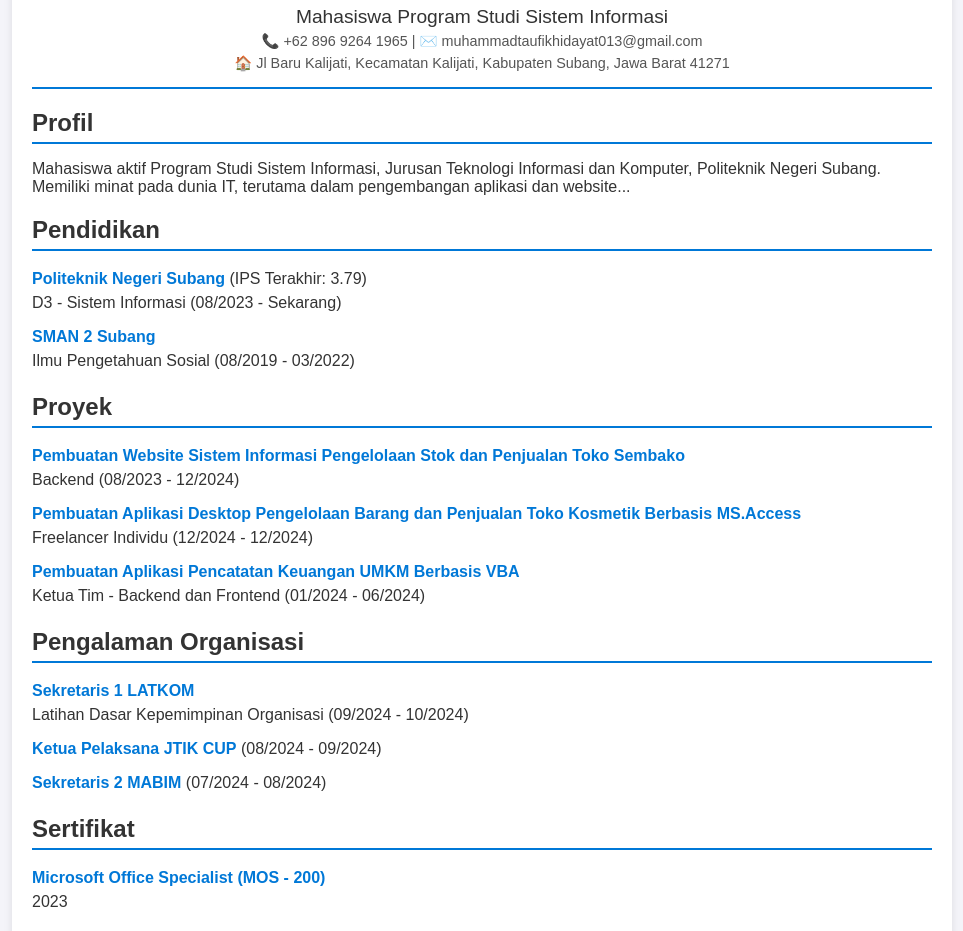
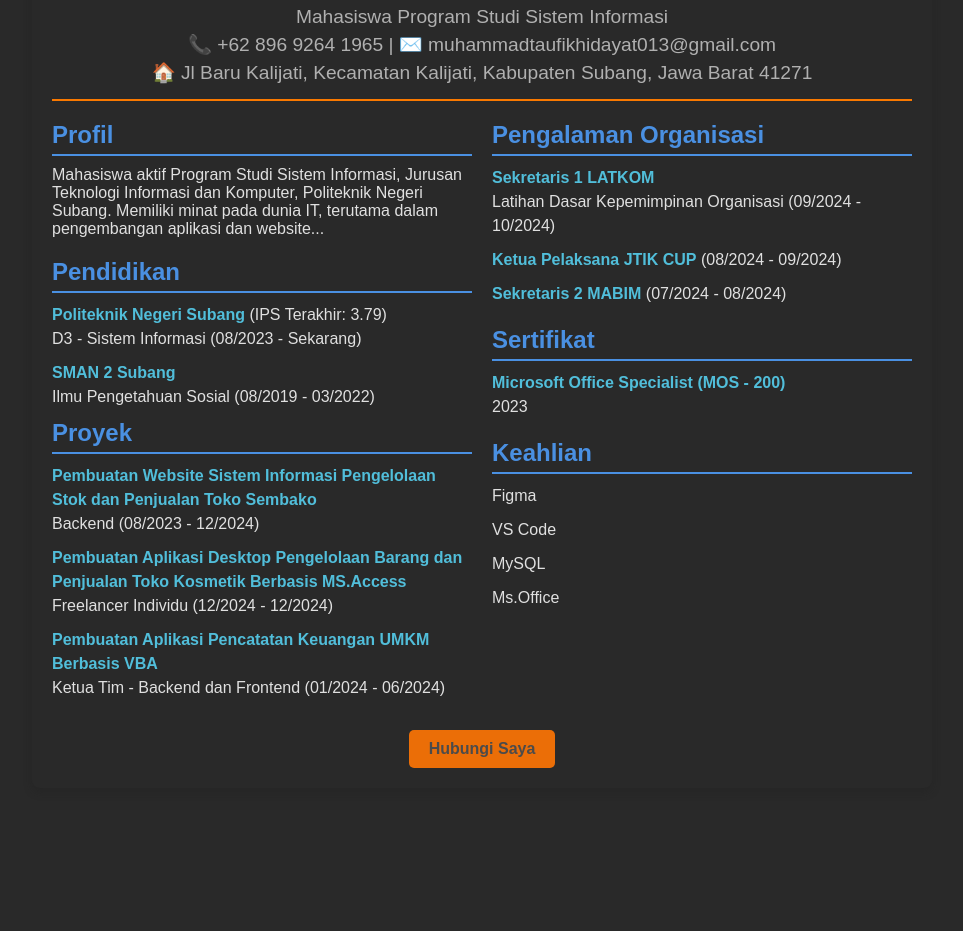
Before and after one commit to fik013/Cv-M-Taufik-10110040, a plain HTML site: page index.html in a window 1280 px wide. Shown: the part 94-1025 px from the top of the page, without its empty margins (158-1121 px from the left). After the commit the page ends 902 px from the top, so only its background shows below. Drawn offline with Linux system fonts and the light colour scheme.

Commit message:
Update styles.css

```diff
--- a/styles.css
+++ b/styles.css
@@ -1,72 +1,95 @@
+
+* {
+    margin: 0;
+    padding: 0;
+    box-sizing: border-box;
+}
+
+
 body {
     font-family: Arial, sans-serif;
     margin: 0;
     padding: 0;
-    background-color: #f4f4f9;
-    color: #333;
+    background-color: #292929;
+    color: #e0e0e0;
 }
+
 
 .cv-container {
     max-width: 900px;
     margin: 20px auto;
-    background: #fff;
+    background: #58585800;
     padding: 20px;
-    box-shadow: 0 4px 8px rgba(0, 0, 0, 0.1);
+    box-shadow: 0 4px 8px rgba(29, 29, 29, 0.3);
     border-radius: 8px;
 }
 
+
 .cv-header {
     text-align: center;
-    border-bottom: 2px solid #0078d7;
+    border-bottom: 2px solid #fa7900;
     padding-bottom: 10px;
     margin-bottom: 20px;
 }
 
 .cv-header h1 {
     font-size: 2em;
-    color: #0078d7;
+    color: #2576b8;
     margin: 0;
+}
+
+
+
+img{
+    width: 100px;
+    border-radius: 50%;
+    max-height: 100px;
+    -webkit-border-radius: 50%;
+    -moz-border-radius: 50%;
+    -ms-border-radius: 50%;
+    -o-border-radius: 50%;
+    object-fit: cover;
 }
 
 .cv-header p {
     margin: 5px 0;
     font-size: 1.2em;
+    color: #b0b0b0;
 }
 
-.contact-info p {
-    font-size: 0.9em;
-    color: #555;
+
+.cv-main-content {
+    display: flex;
+    flex-wrap: wrap;
+    justify-content: space-between;
+    gap: 20px;
 }
 
-.contact-button {
-    text-align: center;
-    margin-top: 10px;
+
+.left-column {
+    flex: 1 1 48%;
 }
 
-.contact-button a {
-    display: inline-block;
-    text-decoration: none;
-    background-color: #0078d7;
-    color: #fff;
-    padding: 10px 20px;
-    border-radius: 5px;
-    font-size: 1em;
-    font-weight: bold;
-}
-
-.contact-button a:hover {
-    background-color: #005bb5;
-}
-
-.cv-section {
+.left-column .cv-section {
     margin-bottom: 20px;
 }
 
+
+.right-column {
+    flex: 1 1 48%;
+}
+
+.right-column .cv-section {
+    margin-bottom: 20px;
+}
+
+
 .cv-section h2 {
     font-size: 1.5em;
-    border-bottom: 2px solid #0078d7;
+    border-bottom: 2px solid #4a90e2;
     padding-bottom: 5px;
     margin-bottom: 10px;
+    color: #4a90e2;
 }
 
 .cv-section ul {
@@ -77,8 +100,31 @@ body {
 .cv-section ul li {
     margin-bottom: 10px;
     line-height: 1.5;
+    color: #e0e0e0;
 }
 
 .cv-section ul li strong {
-    color: #0078d7;
+    color: #51beda;
 }
+
+
+.contact-button {
+    text-align: center;
+    margin-top: 10px;
+}
+
+.contact-button a {
+    display: inline-block;
+    text-decoration: none;
+    background-color: #eb6e07;
+    color: #4b4b4b;
+    padding: 10px 20px;
+    border-radius: 5px;
+    font-size: 1em;
+    font-weight: bold;
+    transition: background-color 0.3s;
+}
+
+.contact-button a:hover {
+    background-color: #357ab8;
+}
```
